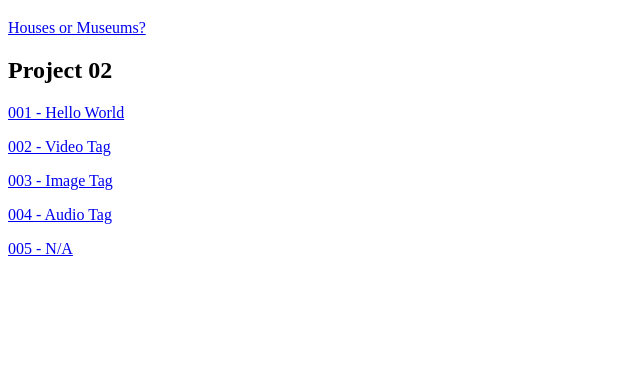
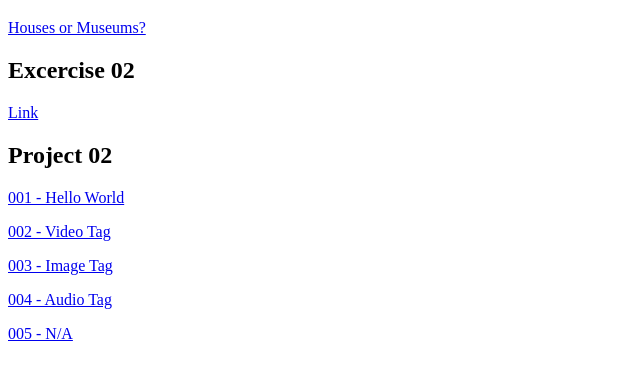
Before and after one commit to Deborderer/Coding-for-Spatial-Practice, a plain HTML site: page index.html in a window 1280 px wide. Shown: the part 61-438 px from the top of the page, without its empty margins (0-640 px from the left). Drawn offline with Linux system fonts and the light colour scheme.

Commit message:
Update index.html

```diff
--- a/index.html
+++ b/index.html
@@ -9,6 +9,8 @@
 <body>
   <h1> Hello World </h1>
   <p><a href="exercises/exercise-02/index.html">Houses or Museums?</a></p>
+  <h2> Excercise 02</h2>
+  <p><a href="https://codepen.io/deborderer/pen/abwXdyb"> Link</a></p>
   <h2> Project 02 </h2>
   <p><a href="projects/project02/index_01.html">001 - Hello World</a></p>
   <p><a href="projects/project02/index_02.html">002 - Video Tag</a></p>
```
